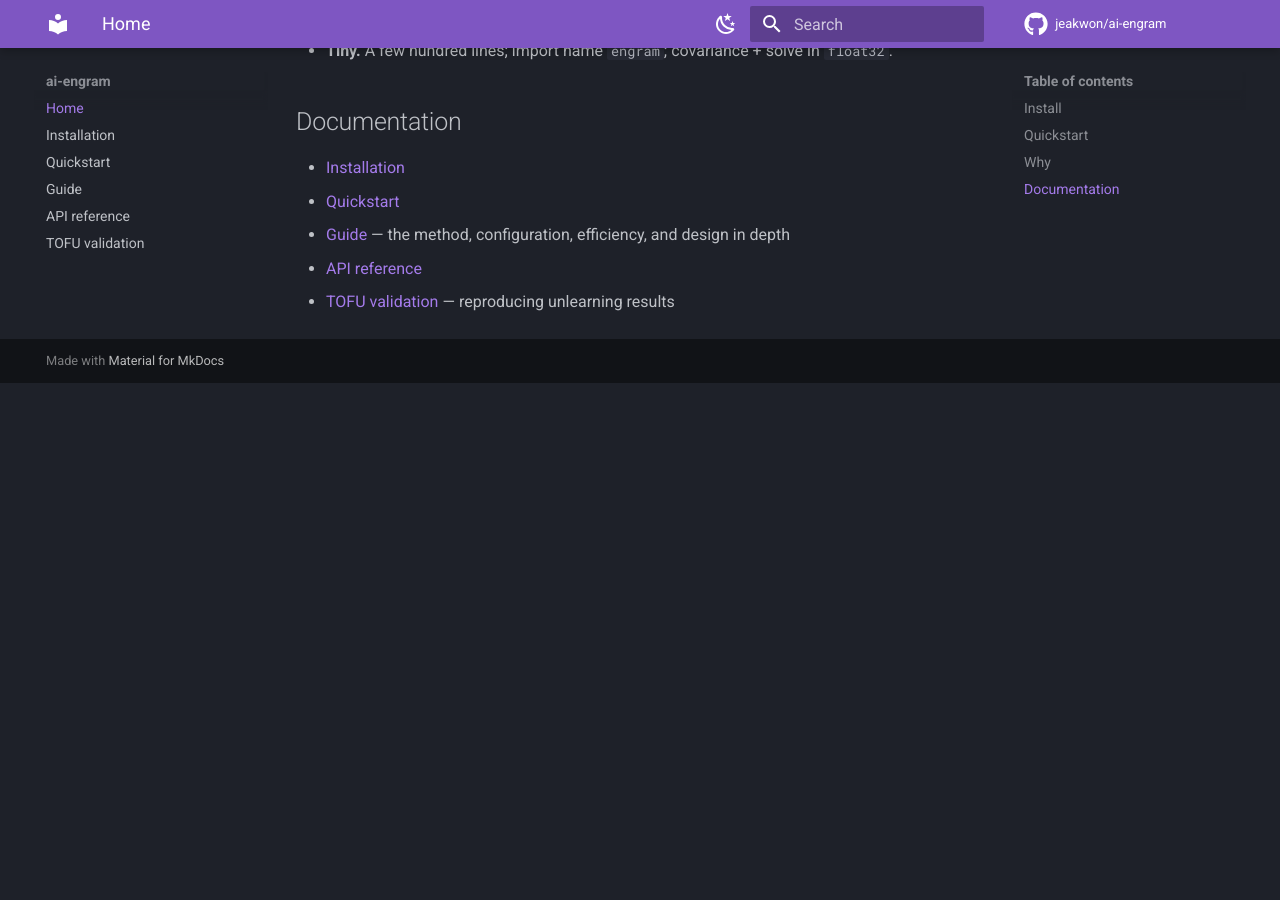
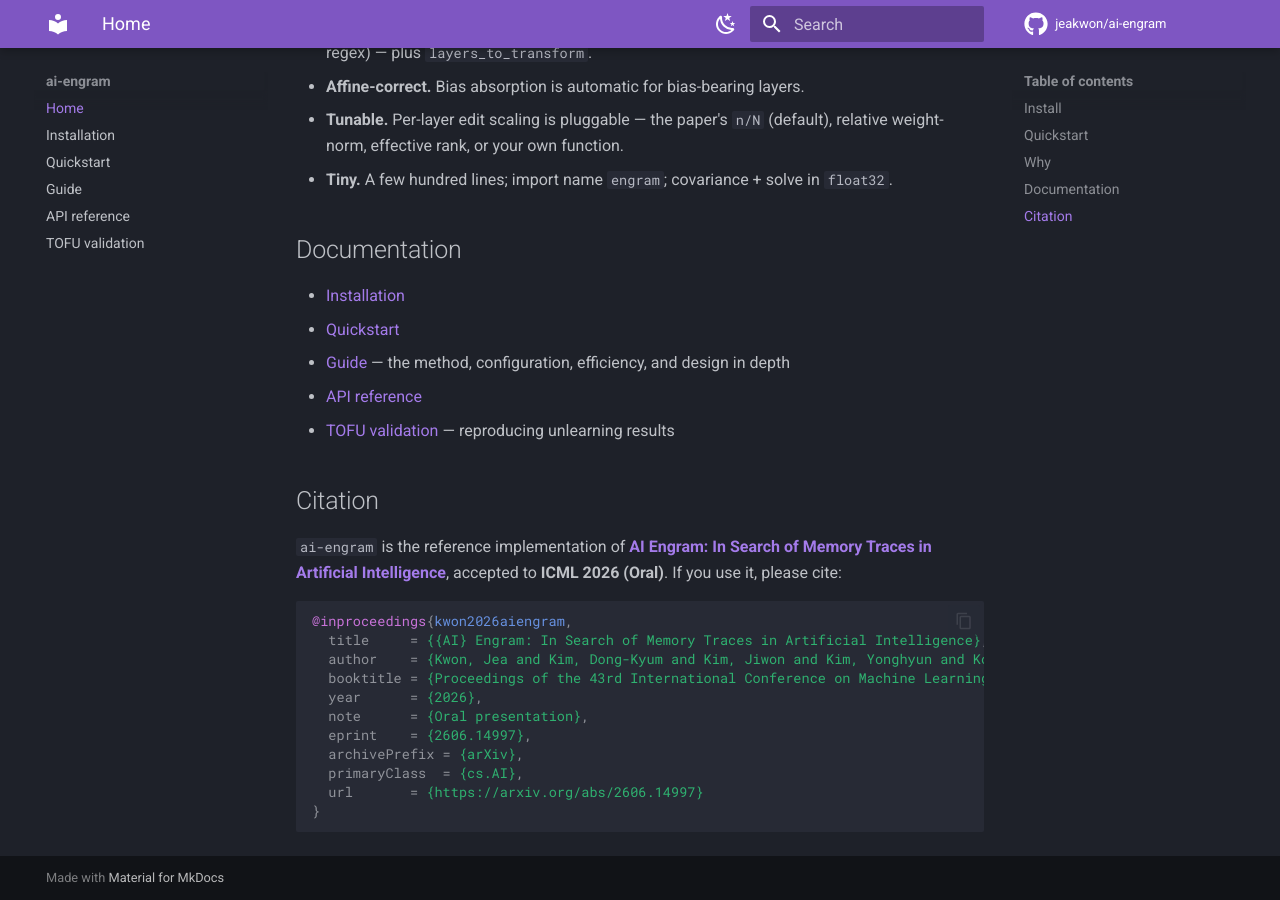
Before and after one commit to jeakwon/ai-engram, an MkDocs documentation site: the page built from docs/index.md, in a window 1280 px wide and 900 px high, scrolled down 1341 px. Built offline with MkDocs 1.6.1 and Material for MkDocs 9.7.7, drawn with Linux system fonts in a browser that asks for light colours; comment, search, counter and statistics services are not loaded; before the commit the page ends 1724 px from its top, so only the background shows below that; some of the changed text lies outside the part shown.

Commit message:
docs: cite the ICML 2026 paper (CITATION.cff + README + docs)
Reflect the accompanying paper "AI Engram: In Search of Memory Traces in
Artificial Intelligence" (Kwon et al., ICML 2026 Oral, arXiv:2606.14997):

- CITATION.cff (new): enables GitHub's "Cite this repository" button and carries
  the paper as preferred-citation, so BibTeX/APA is generated automatically.
- README.md: arXiv + ICML 2026 Oral badges, a paper callout under the title, and
  a Citation section with the BibTeX entry.
- docs/index.md: a paper admonition + a matching Citation section.

Docs/git only — no package/version changes.

Co-Authored-By: Claude Opus 4.8 (1M context) <noreply@anthropic.com>

````diff
--- a/docs/index.md
+++ b/docs/index.md
@@ -2,6 +2,9 @@
 
 Minimal, efficient **covariance-based engram extraction** for editing neural
 networks — built for HuggingFace causal LLMs.
+
+!!! quote "Paper — ICML 2026 (Oral)"
+    Reference implementation of **[AI Engram: In Search of Memory Traces in Artificial Intelligence](https://arxiv.org/abs/2606.14997)** — Kwon, Kim, Kim, Kim, Kook & Cha. See [Citation](#citation) for BibTeX.
 
 An *engram* is the component of a layer's weights attributable to a target set of
 inputs. `ai-engram` isolates it in **closed form** (no gradient descent), from
@@ -61,3 +64,23 @@ See the [Quickstart](quickstart.md) for HuggingFace LLMs and answer-token maskin
 - [Guide](guide.md) — the method, configuration, efficiency, and design in depth
 - [API reference](api.md)
 - [TOFU validation](tofu.md) — reproducing unlearning results
+
+## Citation
+
+`ai-engram` is the reference implementation of **[AI Engram: In Search of Memory
+Traces in Artificial Intelligence](https://arxiv.org/abs/2606.14997)**, accepted to
+**ICML 2026 (Oral)**. If you use it, please cite:
+
+```bibtex
+@inproceedings{kwon2026aiengram,
+  title     = {{AI} Engram: In Search of Memory Traces in Artificial Intelligence},
+  author    = {Kwon, Jea and Kim, Dong-Kyum and Kim, Jiwon and Kim, Yonghyun and Kook, Woong and Cha, Meeyoung},
+  booktitle = {Proceedings of the 43rd International Conference on Machine Learning (ICML)},
+  year      = {2026},
+  note      = {Oral presentation},
+  eprint    = {2606.14997},
+  archivePrefix = {arXiv},
+  primaryClass  = {cs.AI},
+  url       = {https://arxiv.org/abs/2606.14997}
+}
+```
````
Also changed, not shown: README.md (+24 -0 lines), 1 other file.
